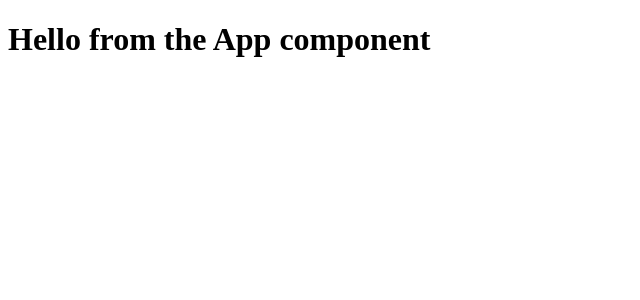
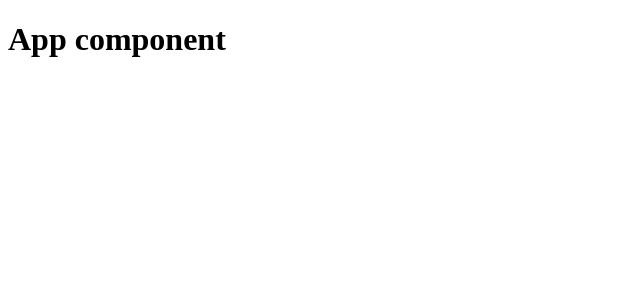
Before and after one commit to Max-256/BIG-YES, a React (Create React App) app: page / in a window 1280 px wide. Shown: the top 300 px of the page, without its empty margins (0-640 px from the left). Built offline with nearby package versions, Linux system fonts and the light colour scheme; the HTML template or start-up script is replaced by a standard one.

Commit message:
Initial commit

```diff
--- a/src/App.js
+++ b/src/App.js
@@ -3,7 +3,7 @@
 
 function App() {
   return (
-    <h1>Hello from the App component</h1>
+    <h1>App component</h1>
   );
 }
 
--- /dev/null
+++ b/src/index.js
@@ -0,0 +1,10 @@
+import React from 'react';
+import ReactDOM from 'react-dom/client';
+import App from './App';
+
+const root = ReactDOM.createRoot(document.getElementById('root'));
+root.render(
+  <React.StrictMode>
+    <App />
+  </React.StrictMode>
+);
```
Also changed, not shown: 1 other file (tests, documents, lock files or other folders).
